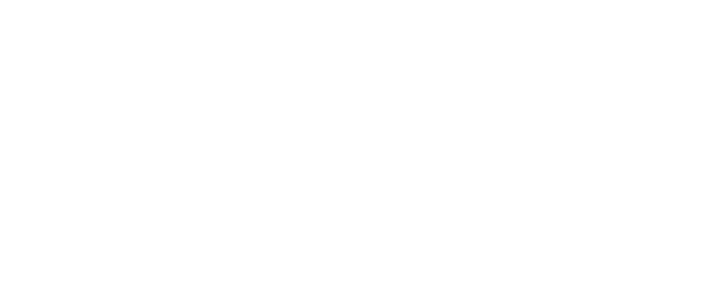
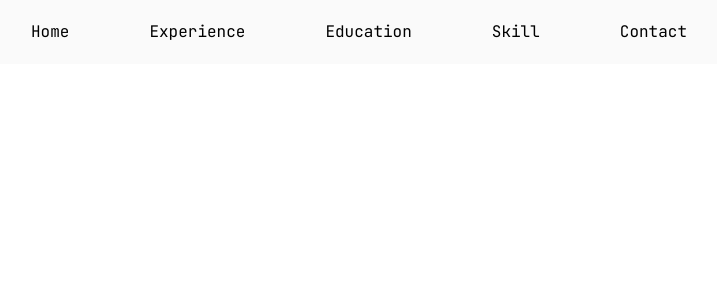
Before and after one commit to wachayathorn/introduce-myself, a Next.js app: page / in a window 1280 px wide. Shown: the top 300 px of the page, without its empty margins (281-998 px from the left). Built offline with nearby package versions, Linux system fonts and the light colour scheme.

Commit message:
add navbar

```diff
--- a/app/components/navbar/navbar.tsx
+++ b/app/components/navbar/navbar.tsx
@@ -1,3 +1,15 @@
 export default function Navbar() {
-  return <div></div>;
+  return (
+    <div className="bg-[#FAFAFA]">
+      <div className="container mx-auto max-w-7xl h-auto p-5 flex flex-col items-center md:flex-row md:justify-center">
+        <ul className="flex flex-col md:flex-row">
+          <li className="mx-10 text-center"><span className="cursor-pointer">Home</span></li>
+          <li className="mx-10 text-center"><span className="cursor-pointer">Experience</span></li>
+          <li className="mx-10 text-center"><span className="cursor-pointer">Education</span></li>
+          <li className="mx-10 text-center"><span className="cursor-pointer">Skill</span></li>
+          <li className="mx-10 text-center"><span className="cursor-pointer">Contact</span></li>
+        </ul>
+      </div>
+    </div>
+  );
 }
--- a/app/layout.tsx
+++ b/app/layout.tsx
@@ -1,6 +1,9 @@
 import type { Metadata } from "next";
 import "./globals.css";
 import Navbar from "./components/navbar/navbar";
+import { JetBrains_Mono } from "next/font/google";
+
+const jetBrainsMono = JetBrains_Mono();
 
 export const metadata: Metadata = {
   title: "Introduce myself",
@@ -13,8 +16,8 @@
   children: React.ReactNode;
 }>) {
   return (
-    <html lang="en">
-      <body>
+    <html lang="en" className={jetBrainsMono.className}>
+      <body className="items-center">
         <Navbar />
         {children}
       </body>
```
Also changed, not shown: app/globals.css (line endings or trailing spaces).
